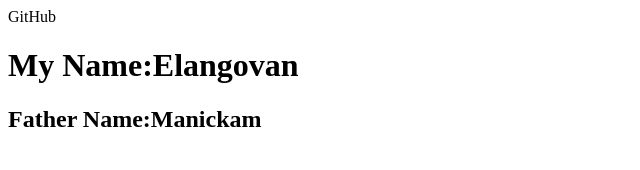
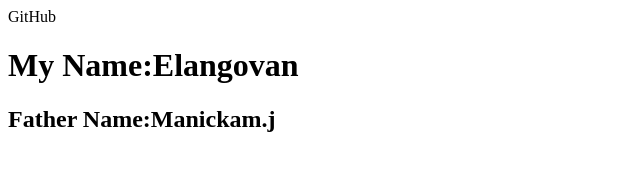
Before and after one commit to Elangovan2006M/elangovan1, a plain HTML site: page index.html in a window 1280 px wide. Shown: the full height of the page, 0-640 px from the left. Drawn offline with Linux system fonts and the light colour scheme.

Commit message:
Elangovan

```diff
--- a/index.html
+++ b/index.html
@@ -2,6 +2,6 @@
 <head>GitHub</head>
   <body>
     <h1>My Name:Elangovan</h1>
-    <h2>Father Name:Manickam</h2>
+    <h2>Father Name:Manickam.j</h2>
   </body>
 </html>
```
